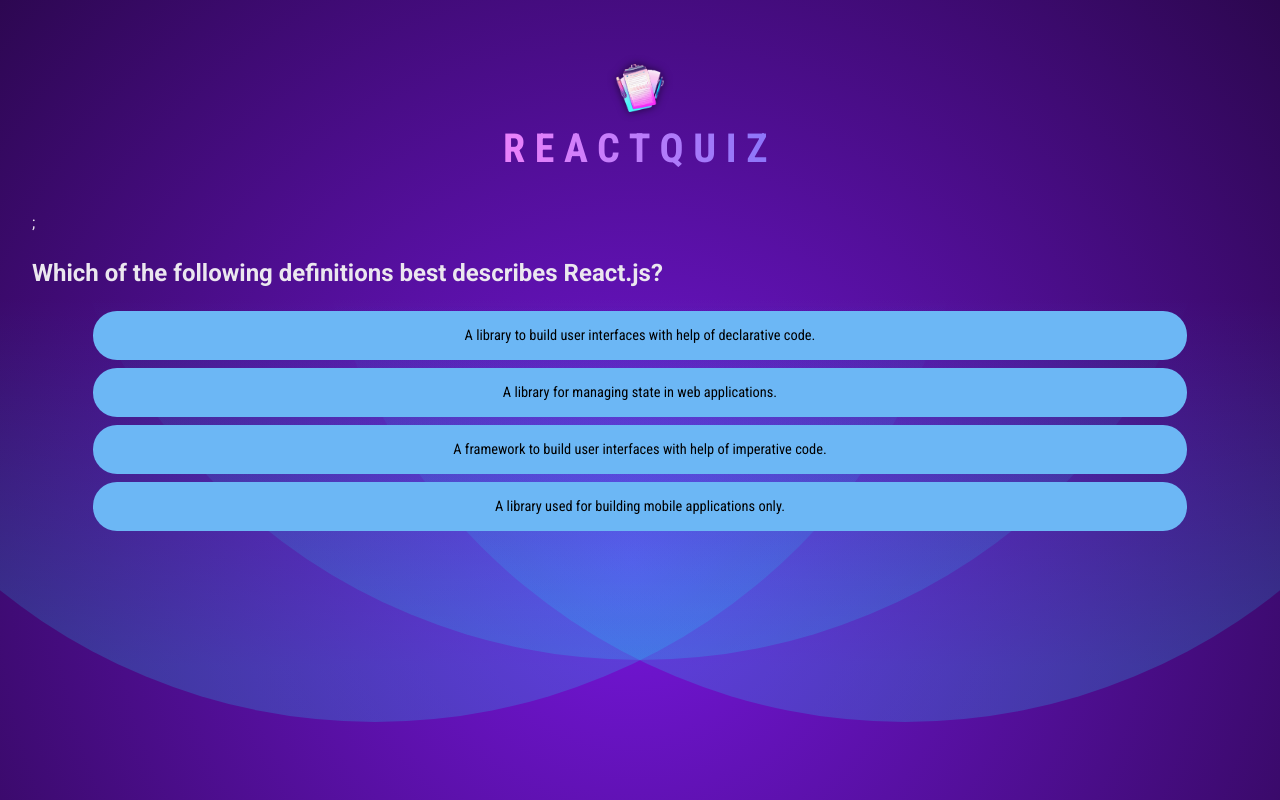
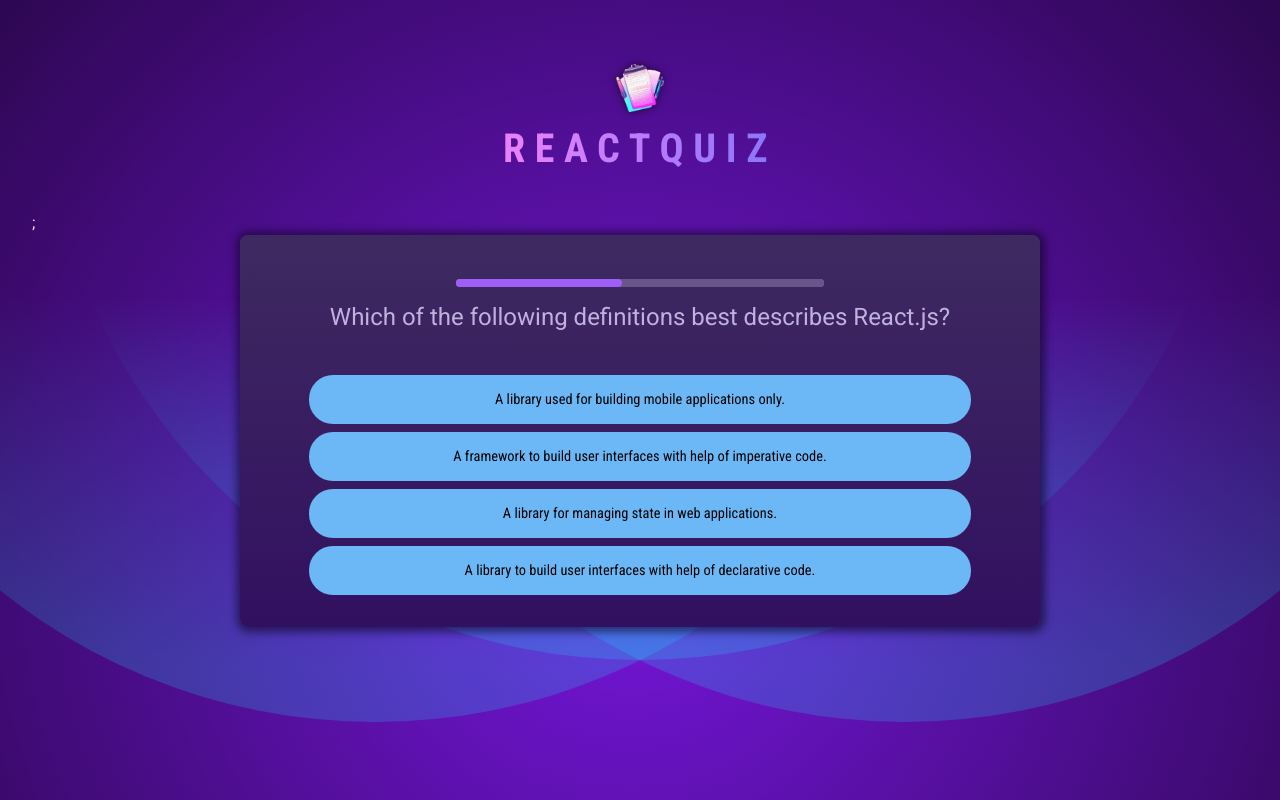
Before and after one commit to Mohammadhkabiri/react-quiz-master, a React (Vite) app in the folder react-quiz-app/: page / in a window 1280 px wide. Built offline with nearby package versions, Linux system fonts and the light colour scheme.

Commit message:
Add timer to Quiz questions

```diff
--- a/react-quiz-app/src/components/Quiz.jsx
+++ b/react-quiz-app/src/components/Quiz.jsx
@@ -1,29 +1,51 @@
 import Questions from "../../questions";
-import { useState } from "react";
+import quizComplete from "../assets/quiz-complete.png";
+import { useState, useCallback } from "react";
+import QuizTimer from "./QuizTimer";
+
+const timeOut = 10000;
 
 export default function Quiz() {
   const [userAnswers, setUserAnswers] = useState([]);
   const activeQuestionIndex = userAnswers.length;
-
-  function handleSelectAnswer(selectedAnswer) {
+  const isQuizFinished = activeQuestionIndex === Questions.length;
+  const handleSelectAnswer = useCallback(function handleSelectAnswer(selectedAnswer) {
     setUserAnswers((prevUserAnswers) => {
       return [...prevUserAnswers, selectedAnswer];
     });
+  }, []);
+
+  const handleSkipAnswer = useCallback(() => handleSelectAnswer(null), [handleSelectAnswer]);
+
+  if (isQuizFinished) {
+    return (
+      <div id="summary">
+        <img src={quizComplete} alt="Quiz complete image" />
+        <h2>Quiz Completed!</h2>
+      </div>
+    );
   }
+
+  const shuffledAnswers = [...Questions[activeQuestionIndex].answers];
+  shuffledAnswers.sort(() => Math.random() - 0.5);
+
   return (
-    <div className="quiz">
-      <div className="question">
+    <div id="quiz">
+      <div id="question">
+        <QuizTimer
+          key={activeQuestionIndex}
+          timeOut={timeOut}
+          onTimeOut={handleSkipAnswer}
+        />
         <h2>{Questions[activeQuestionIndex].text}</h2>
         <ul id="answers">
-          {Questions[activeQuestionIndex].answers.map((answer) => {
-            return (
-              <li key={answer} className="answer">
-                <button onClick={() => handleSelectAnswer(answer)}>
-                  {answer}
-                </button>
-              </li>
-            );
-          })}
+          {shuffledAnswers.map((answer) => (
+            <li key={answer} className="answer">
+              <button onClick={() => handleSelectAnswer(answer)}>
+                {answer}
+              </button>
+            </li>
+          ))}
         </ul>
       </div>
     </div>
--- /dev/null
+++ b/react-quiz-app/src/components/QuizTimer.jsx
@@ -0,0 +1,20 @@
+import { useState, useEffect } from "react";
+
+export default function QuizTimer({ timeOut, onTimeOut }) {
+  const [remainingTime, setRemainingTime] = useState(timeOut);
+
+  useEffect(() => {
+    const timer = setTimeout(onTimeOut, timeOut);
+    return () => clearTimeout(timer);
+  }, [timeOut, onTimeOut]);
+
+  useEffect(() => {
+    const interval = setInterval(() => {
+      setRemainingTime((prevTime) => prevTime - 10);
+    }, 10);
+
+    return () => clearInterval(interval);
+  }, []);
+
+  return <progress id="question-time" value={remainingTime} max={timeOut} />;
+}
```
